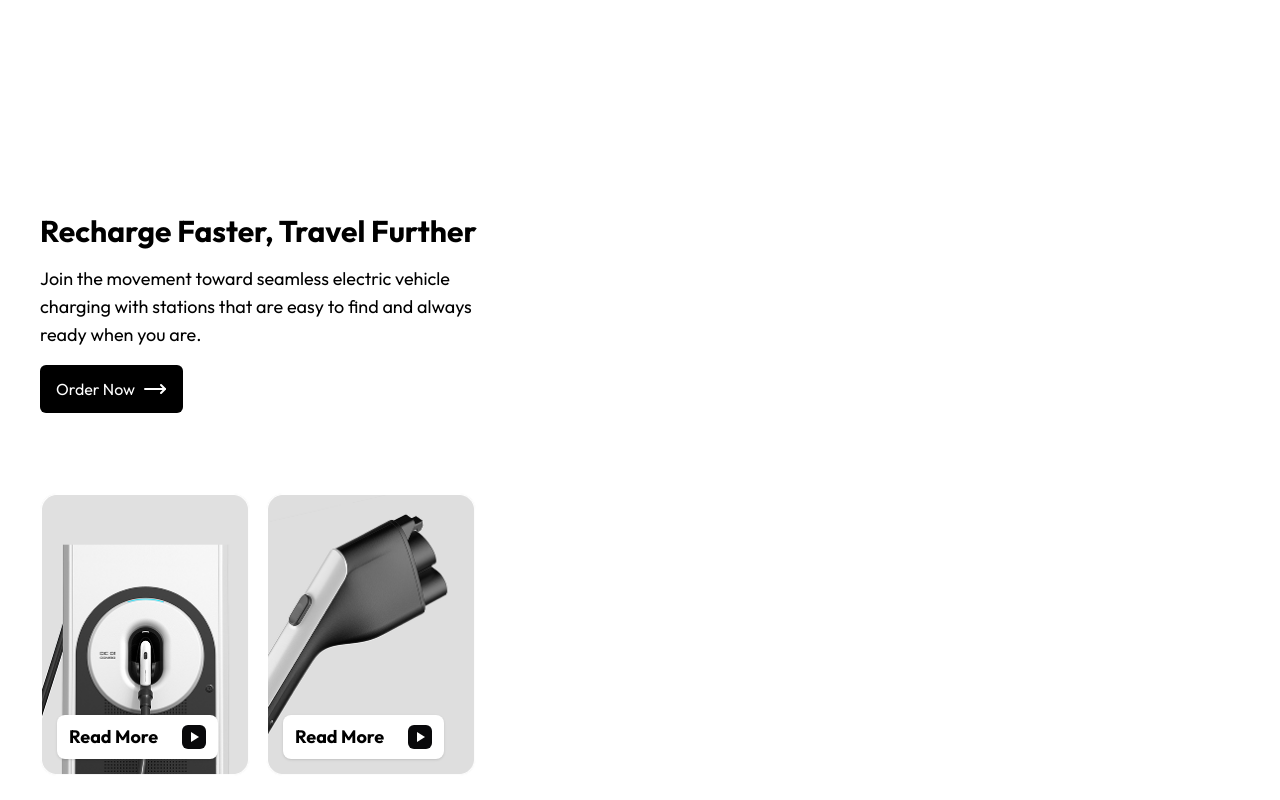
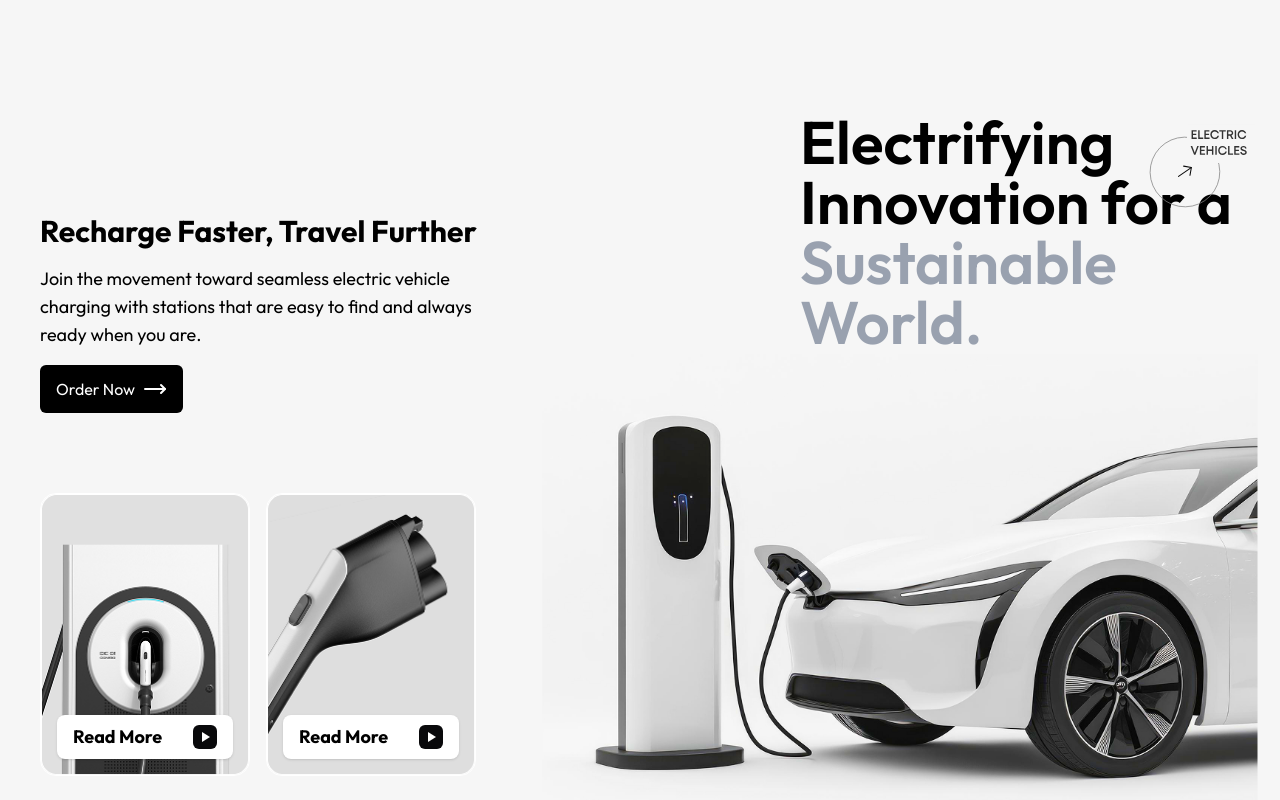
Before and after one commit to rajtripathi99/volte-landing-page, a React (Vite) app: page / in a window 1280 px wide. Built offline with nearby package versions, Linux system fonts and the light colour scheme.

Commit message:
completed hero section

```diff
--- a/src/components/FeatureCard.tsx
+++ b/src/components/FeatureCard.tsx
@@ -14,8 +14,7 @@
                 alt={alt}
                 className="h-full w-full object-cover"
             />
-
-            <div className="absolute bottom-4 left-4 flex items-center gap-6 rounded-lg bg-white px-3 py-2 shadow-sm">
+            <div className="absolute bottom-4 left-4 right-4 flex items-center justify-between rounded-lg bg-white px-4 py-2 shadow-sm">
                 <span className="text-lg font-bold text-black">
                     Read More
                 </span>
--- a/src/components/Hero.tsx
+++ b/src/components/Hero.tsx
@@ -3,7 +3,7 @@
 
 export default function Hero() {
     return (
-        <section className="w-full min-h-screen overflow-hidden flex">
+        <section className="w-full min-h-screen overflow-hidden flex bg-[#F6F6F6]">
             {/* Left */}
             <div className="flex flex-col pl-10 pb-6 justify-end w-1/2 gap-20">
                 <div className="space-y-4">
@@ -17,8 +17,22 @@
                 </div>
             </div>
             {/* Right */}
-            <div className="">
+            <div className="w-1/2 relative pb-6 flex items-center">
+                <div className="absolute top-28 left-40 z-50">
+                    <h1 className="text-6xl font-semibold text-left">
+                        Electrifying <br />
+                        Innovation for a <br />
+                        <span className="text-gray-400">Sustainable <br /> World.</span>
+                    </h1>
+                </div>
 
+                <div className="absolute top-28 right-6 z-50">
+                    <img src="/images/hero-cta.svg" alt="Hero CTA" className="w-30 h-30" />
+                </div>
+
+                <div className="absolute bottom-0 right-30 pb-12 scale-125">
+                    <img src="/images/hero-main.png" alt="Hero image" className="w-full h-full object-contain scale-110" />
+                </div>
             </div>
         </section>
     )
```
Also changed, not shown: public/images/hero-main-new.png (added).
